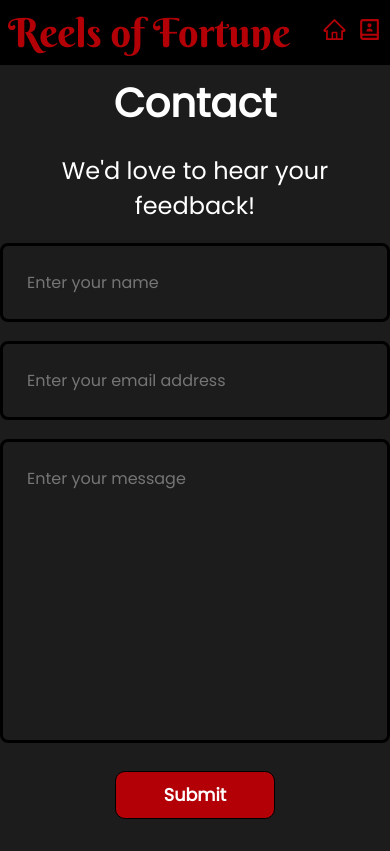
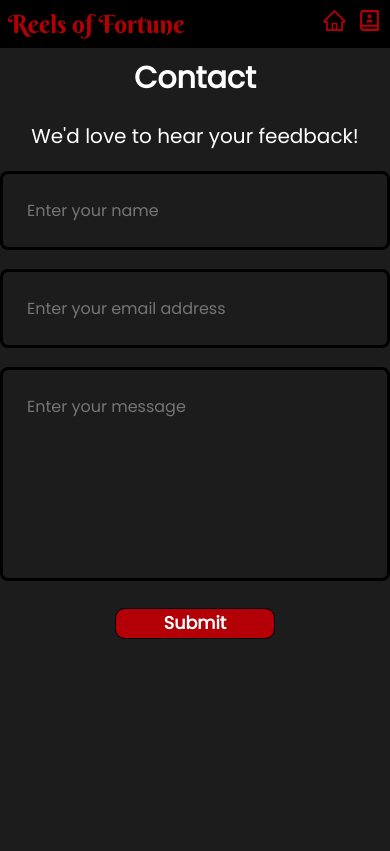
Before and after one commit to al946x/ReelsofFortune, a React (Create React App) app: page /contact in a window 390 px wide. Built offline with nearby package versions, Linux system fonts and the light colour scheme.

Commit message:
added media query

```diff
--- a/src/components/RandomMovie.js
+++ b/src/components/RandomMovie.js
@@ -8,7 +8,7 @@ function RandomMovie(props) {
         <>
         {movies ?
             <MovieList movies={props.movies} movieTitle={props.randomMovie.Title} poster={props.randomMovie.Poster} year={props.randomMovie.Year} />
-        : <p>Loading</p> }
+        : <p style={{textAlign: "center", margin: "20px"}}>Press RANDOMISE to find a movie to watch</p> }
 
 
         </>
--- a/src/components/Search.js
+++ b/src/components/Search.js
@@ -10,7 +10,7 @@ function Search(props) {
 
 
   return (
-    <div>
+    <div className="random-btn">
       <button className= 'btn' onClick={randomButton}>RANDOMISE!</button>
 
     </div>
--- a/src/index.css
+++ b/src/index.css
@@ -41,7 +41,7 @@ body {
   font-weight: bold;
   z-index: 1;
   position: relative;
-  margin-left: 43.5%;
+  /* margin-left: 40%; */
   margin-top: 1rem;
 
 }
@@ -50,6 +50,11 @@ body {
   background: var(--pale-red);
   color: var(--white);
   border-color: transparent;
+}
+
+.random-btn {
+  display: flex;
+  justify-content: center;
 }
 
 h1 {
@@ -162,3 +167,27 @@ input, textarea {
   margin-right: auto;
 
 }
+
+@media (max-width: 768px) {
+  header h1 {
+    font-size: 25px;
+  }
+
+  .random-btn {
+    display: flex;
+    justify-content: center;
+  }
+
+  h2 {
+    font-size: 30px;
+  }
+
+  p {
+    font-size: 20px;
+  }
+
+  form {
+    max-height: 500px;
+  }
+
+}
--- a/src/pages/Home.js
+++ b/src/pages/Home.js
@@ -38,9 +38,9 @@ function Home() {
         console.log(randomMovie);
     };
 
-    useEffect(() => {
-        getMovieRequest();
-    }, []);
+    // useEffect(() => {
+    //     getMovieRequest();
+    // }, []);
 
     return(
         <>
@@ -49,7 +49,7 @@ function Home() {
                 <FaHeart size={25} />
             </div> */}
 
-            <RandomMovie movies={movies} randomMovie={randomMovie} movieRequest={getMovieRequest} />
+            {randomMovie && <RandomMovie movies={movies} randomMovie={randomMovie} movieRequest={getMovieRequest} />}
 
 
 
```
